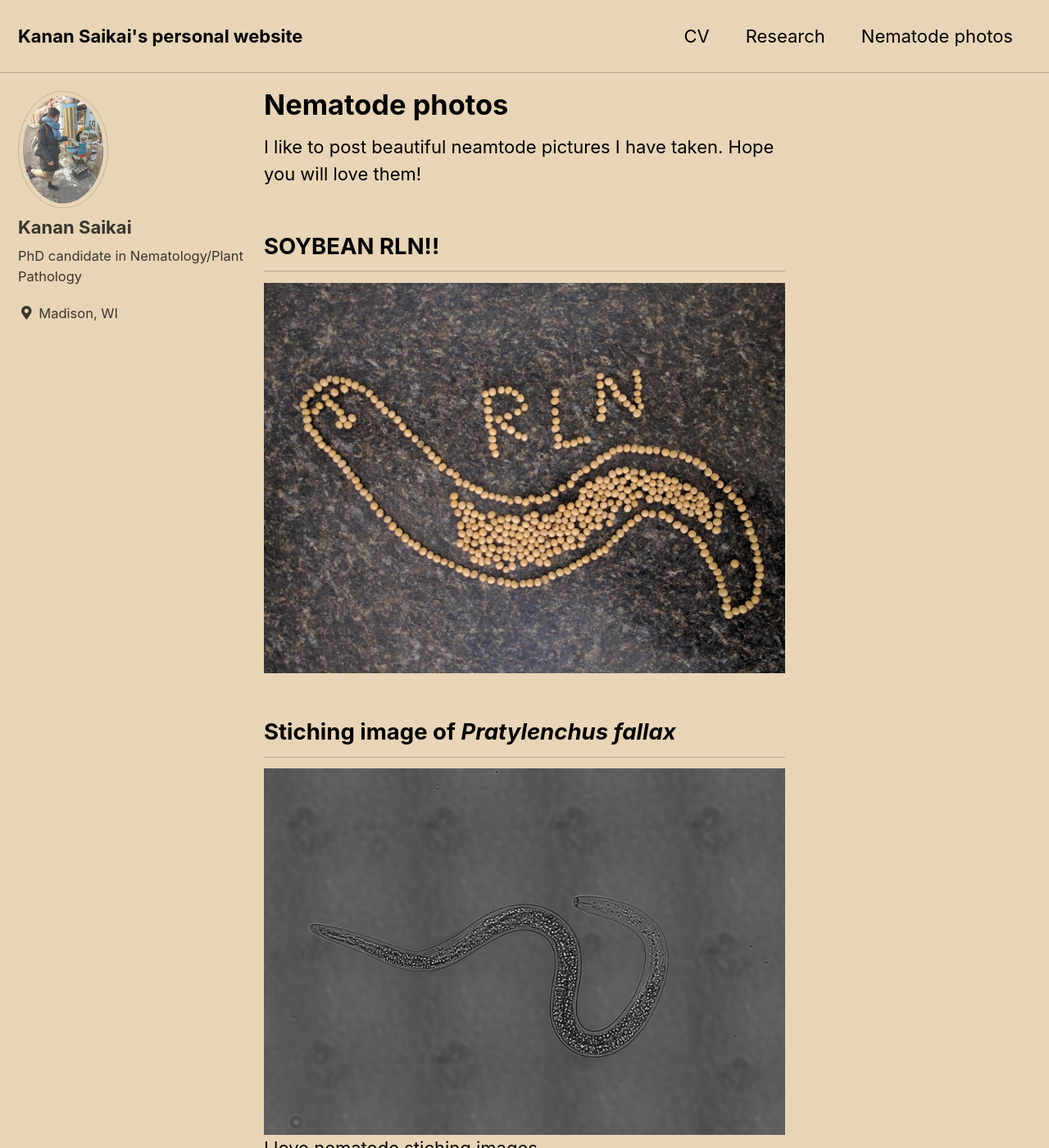
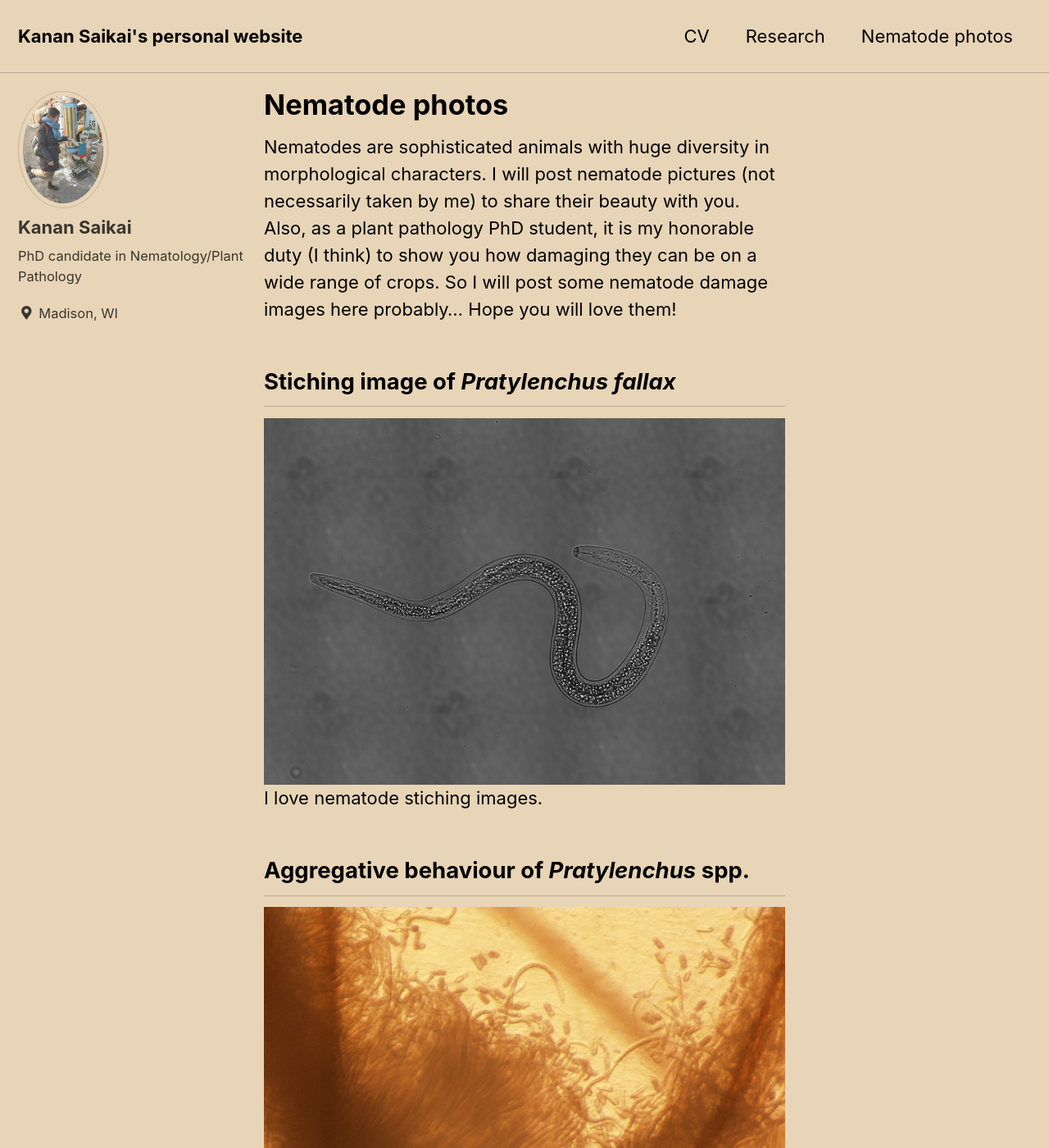
Before and after one commit to ksaikai/ksaikai.github.io, a Jekyll site: the page built from _pages/photos.md, in a window 1280 px wide and 1400 px high. Shown: the whole window at 82% size. Built offline with Jekyll 4.4.1, drawn with Linux system fonts in a browser that asks for light colours; cached includes are drawn as plain includes; nearby versions of some CDN libraries; some of the changed text lies outside the part shown.

Commit message:
Update photos.md

```diff
--- a/_pages/photos.md
+++ b/_pages/photos.md
@@ -2,21 +2,14 @@
 title: "Nematode photos"
 permalink: /nematode/
 ---
-
-I like to post beautiful neamtode pictures I have taken.
+Nematodes are sophisticated animals with huge diversity in morphological characters.
+I will post nematode pictures (not necessarily taken by me) to share their beauty with you.
+Also, as a plant pathology PhD student, it is my honorable duty (I think) to show you how damaging they can be on a wide range of crops. So I will post some nematode damage images here probably...
 Hope you will love them!
-
-## SOYBEAN RLN!!
-![](../RLN_soybean.jpg)
 
 ## Stiching image of *Pratylenchus fallax*
 ![](../rln734_stiching.png)
 I love nematode stiching images.
-
-## Yellowing by *Pratylenchus penetrans* on pea in Wisconsin
-Photocredit. Dr. Ann E. MacGuidwin
-![](../pea_RlnDamage.jpg)
-*Pratylenchus* spp. is the third most economically important neamtode pathogen, and yet their damage potential is not well studied for many crops. This picture clealy indicates the impact of the neamtode on crop health!
 
 ## Aggregative behaviour of *Pratylenchus* spp.
 ![](../nema_aggregation1.jpg)
@@ -24,6 +17,12 @@ Photocredit. Dr. Ann E. MacGuidwin
 I am always fascinated by their aggregative behaviour. They are so simple and yet very sophisticated animals.
 They look like nematode spaghetti.
 
+## Yellowing by *Pratylenchus penetrans* on pea in Wisconsin
+Photocredit. Dr. Ann E. MacGuidwin
+![](../pea_RlnDamage.jpg)
+*Pratylenchus* spp. is the third most economically important neamtode pathogen, and yet their damage potential is not well studied for many crops. This picture clealy indicates the impact of the neamtode on crop health!
+
+
 ## Lab picture - UF
 This is not really a nematode photo, but this is a picture of me with other lab members in UF at a home party five years ago.
 The most left Asian girl in the picture is me, and the only man in the picture is my M.S. advisor, Dr. Dickson. I learned so much about nematology from him.
```
